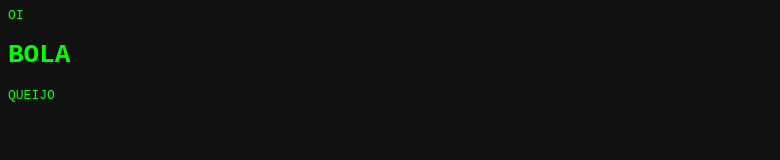
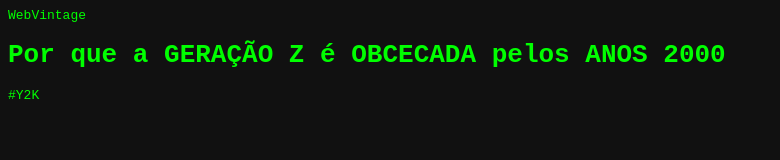
Before and after one commit to Arthur200-404/WebVintage, a plain HTML site: page index.html in a window 1280 px wide. Shown: the whole page, without its empty margins (0-780 px from the left). Drawn offline with Linux system fonts and the light colour scheme.

Commit message:
Teste.nomesite e testedeiframe

```diff
--- a/index.html
+++ b/index.html
@@ -3,12 +3,12 @@
 <head>
   <meta charset="UTF-8" />
   <meta name="viewport" content="width=device-width, initial-scale=1.0" />
-  <title>Meu Site</title>
+  <title>WebVintage</title>
   <link rel="stylesheet" href="style.css" />
 </head>
 <body>
-    <header>OI</header>
-    <h1>BOLA</h1>
-    <p>QUEIJO</p>
+    <header>WebVintage</header>
+    <h1>Por que a GERAÇÃO Z é OBCECADA pelos ANOS 2000</h1>
+    <p>#Y2K</p>
 </body>
 </html>
```
